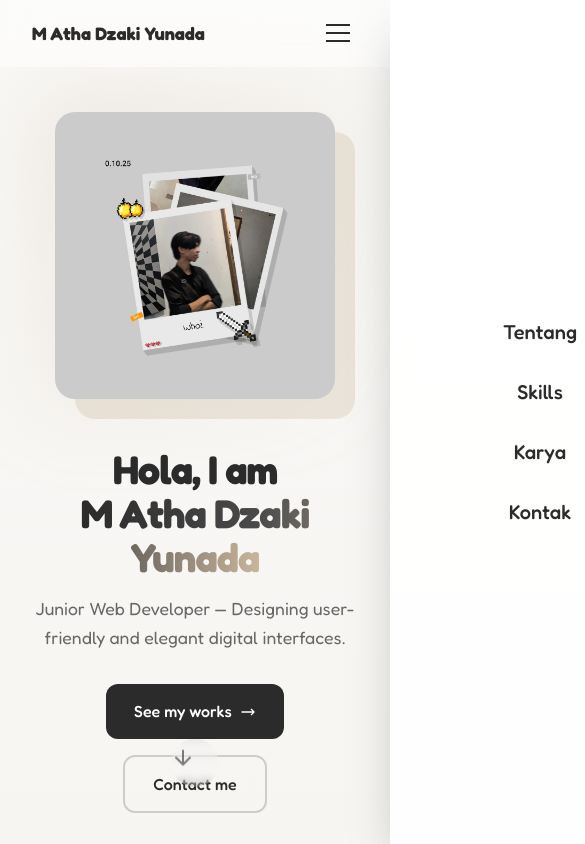
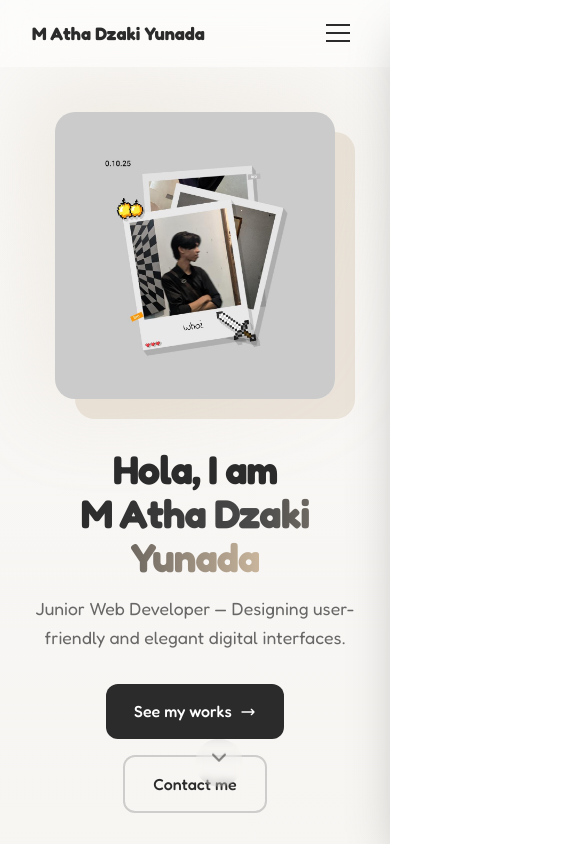
Before and after one commit to Thaakie/mathadzakiyunada, a React (Create React App) app: page / in a window 390 px wide. Shown: the top 844 px of the page, 585 px wide, since content can reach past the window. Built offline with nearby package versions, Linux system fonts and the light colour scheme.

Commit message:
fixing svg and overflowing content

```diff
--- a/src/animations.js
+++ b/src/animations.js
@@ -13,7 +13,7 @@ const config = {
   ease: {
     smooth: "power2.out",
     elastic: "elastic.out(1, 0.5)",
-    bounce: "back.out(1.7)",
+    bounce: "back.out(1.0)",
   },
   stagger: 0.1,
 };
--- a/src/components/Header.jsx
+++ b/src/components/Header.jsx
@@ -1,4 +1,4 @@
-import React, { useState, useEffect } from 'react';
+import React, { useState, useEffect } from "react";
 
 const Header = () => {
   const [isActive, setIsActive] = useState(false);
@@ -12,40 +12,53 @@ const Header = () => {
     setIsActive(false);
   };
 
+  // 1. Handle Scroll Header
   useEffect(() => {
     const handleScroll = () => {
       setIsScrolled(window.scrollY > 50);
     };
 
-    window.addEventListener('scroll', handleScroll);
-    return () => window.removeEventListener('scroll', handleScroll);
+    window.addEventListener("scroll", handleScroll);
+    return () => window.removeEventListener("scroll", handleScroll);
   }, []);
+
+  // 2. FIX UTAMA: Kunci Scroll
+  useEffect(() => {
+    // Kunci Horizontal Scroll SELAMANYA (Fix masalah "jebol" ke kanan)
+    document.body.style.overflowX = "hidden";
+
+    // Kunci Vertical Scroll HANYA saat menu terbuka
+    if (isActive) {
+      document.body.style.overflowY = "hidden";
+    } else {
+      document.body.style.overflowY = "auto";
+    }
+
+    return () => {
+      document.body.style.overflowX = "auto";
+      document.body.style.overflowY = "auto";
+    };
+  }, [isActive]);
 
   return (
     <header
       className={`site-header sticky top-0 z-50 transition-all duration-500 ease-out
-        ${isScrolled
-          ? 'py-2 backdrop-blur-2xl bg-white/70 shadow-lg shadow-black/5 border-b border-white/20'
-          : 'py-0 backdrop-blur-xl bg-white/50 border-b border-transparent'
-        }`}
+        ${isScrolled ? "py-2 backdrop-blur-2xl bg-white/70 shadow-lg shadow-black/5 border-b border-white/20" : "py-0 backdrop-blur-xl bg-white/50 border-b border-transparent"}`}
       style={{
-        WebkitBackdropFilter: isScrolled ? 'blur(24px) saturate(180%)' : 'blur(16px) saturate(150%)',
-        backdropFilter: isScrolled ? 'blur(24px) saturate(180%)' : 'blur(16px) saturate(150%)',
+        WebkitBackdropFilter: isScrolled ? "blur(24px) saturate(180%)" : "blur(16px) saturate(150%)",
+        backdropFilter: isScrolled ? "blur(24px) saturate(180%)" : "blur(16px) saturate(150%)",
       }}
     >
-      <nav className="max-w-[1100px] mx-auto flex items-center justify-between py-4 px-8">
+      <nav className="w-full max-w-[1100px] mx-auto flex items-center justify-between py-4 px-8">
         {/* Brand Logo */}
-        <a
-          href="#hero"
-          className="font-bold text-lg text-[#2b2b2b] hover:text-[#c9b59c] transition-colors duration-300 no-underline"
-        >
+        <a href="#hero" className="font-bold text-lg text-[#2b2b2b] hover:text-[#c9b59c] transition-colors duration-300 no-underline z-[201] relative">
           M Atha Dzaki Yunada
         </a>
 
         {/* Desktop Navigation */}
         <ul className="hidden md:flex gap-8 list-none m-0 p-0">
-          {['About', 'Skills', 'Works', 'Contact'].map((item, index) => {
-            const href = ['#about', '#techstack', '#works', '#contact'][index];
+          {["About", "Skills", "Works", "Contact"].map((item, index) => {
+            const href = ["#about", "#techstack", "#works", "#contact"][index];
             return (
               <li key={item}>
                 <a
@@ -65,22 +78,18 @@ const Header = () => {
         </ul>
 
         {/* Mobile Hamburger Button */}
-        <button
-          className="md:hidden bg-transparent border-none cursor-pointer p-2 z-[200] relative"
-          aria-label="Menu"
-          onClick={toggleMenu}
-        >
+        <button className="md:hidden bg-transparent border-none cursor-pointer p-2 z-[200] relative" aria-label="Menu" onClick={toggleMenu}>
           <span
             className={`block w-6 h-[2px] bg-[#2b2b2b] transition-all duration-300 ease-out
-              ${isActive ? 'rotate-45 translate-y-[8px]' : ''}`}
+              ${isActive ? "rotate-45 translate-y-[8px]" : ""}`}
           />
           <span
             className={`block w-6 h-[2px] bg-[#2b2b2b] my-[6px] transition-all duration-300 ease-out
-              ${isActive ? 'opacity-0 translate-x-2' : ''}`}
+              ${isActive ? "opacity-0 translate-x-2" : ""}`}
           />
           <span
             className={`block w-6 h-[2px] bg-[#2b2b2b] transition-all duration-300 ease-out
-              ${isActive ? '-rotate-45 -translate-y-[8px]' : ''}`}
+              ${isActive ? "-rotate-45 -translate-y-[8px]" : ""}`}
           />
         </button>
       </nav>
@@ -88,24 +97,30 @@ const Header = () => {
       {/* Mobile Menu Overlay */}
       <div
         className={`md:hidden fixed inset-0 bg-black/20 backdrop-blur-sm transition-opacity duration-300 z-[150]
-          ${isActive ? 'opacity-100 pointer-events-auto' : 'opacity-0 pointer-events-none'}`}
+          ${isActive ? "opacity-100 pointer-events-auto" : "opacity-0 pointer-events-none"}`}
         onClick={closeMenu}
+        aria-hidden="true"
       />
 
-      {/* Mobile Menu Panel */}
+      {/* FIXED MOBILE MENU PANEL
+         1. Gunakan 'right-0' tetap (jangan diubah-ubah).
+         2. Gunakan 'translate-x' untuk animasi keluar masuk.
+         3. 'translate-x-full' memindahkan elemen 100% ke kanan (sembunyi),
+            tapi karena kita sudah set overflowX='hidden' di useEffect, halaman tidak akan melebar.
+      */}
       <div
-        className={`md:hidden fixed top-0 right-0 h-screen w-4/5 max-w-[300px]
-          bg-white/95 backdrop-blur-xl shadow-2xl
+        className={`md:hidden fixed top-0 right-0 h-[100dvh] w-4/5 max-w-[300px]
+          bg-white/95 backdrop-blur-xl shadow-2xl overflow-y-auto
           flex flex-col items-center justify-center gap-8
           transition-transform duration-500 ease-out z-[160]
-          ${isActive ? 'translate-x-0' : 'translate-x-full'}`}
+          ${isActive ? "translate-x-0" : "translate-x-full"}`}
         style={{
-          WebkitBackdropFilter: 'blur(20px)',
-          backdropFilter: 'blur(20px)',
+          WebkitBackdropFilter: "blur(20px)",
+          backdropFilter: "blur(20px)",
         }}
       >
-        {['Tentang', 'Skills', 'Karya', 'Kontak'].map((item, index) => {
-          const href = ['#about', '#techstack', '#works', '#contact'][index];
+        {["Tentang", "Skills", "Karya", "Kontak"].map((item, index) => {
+          const href = ["#about", "#techstack", "#works", "#contact"][index];
           return (
             <a
               key={item}
--- a/src/components/Hero.jsx
+++ b/src/components/Hero.jsx
@@ -7,14 +7,11 @@ const Hero = () => {
         {/* Hero Text */}
         <div className="hero-text order-2 md:order-1 text-center md:text-left">
           <h1 className="title text-4xl md:text-5xl lg:text-6xl font-bold mb-6 leading-tight">
-            Hola, I am<br />
-            <span className="bg-gradient-to-r from-[#2b2b2b] via-[#4a4a4a] to-[#c9b59c] bg-clip-text text-transparent">
-              M Atha Dzaki Yunada
-            </span>
+            Hola, I am
+            <br />
+            <span className="bg-gradient-to-r from-[#2b2b2b] via-[#4a4a4a] to-[#c9b59c] bg-clip-text text-transparent">M Atha Dzaki Yunada</span>
           </h1>
-          <p className="subtitle text-lg md:text-xl text-[#2b2b2b]/70 leading-relaxed mb-8 max-w-lg mx-auto md:mx-0">
-            Junior Web Developer — Designing user-friendly and elegant digital interfaces.
-          </p>
+          <p className="subtitle text-lg md:text-xl text-[#2b2b2b]/70 leading-relaxed mb-8 max-w-lg mx-auto md:mx-0">Junior Web Developer — Designing user-friendly and elegant digital interfaces.</p>
           <div className="hero-buttons flex flex-wrap gap-4 justify-center md:justify-start">
             <a
               className="inline-flex items-center gap-2 bg-[#2b2b2b] text-white px-7 py-3.5 rounded-xl
@@ -24,12 +21,7 @@ const Hero = () => {
               href="#works"
             >
               See my works
-              <svg
-                className="w-4 h-4 transition-transform duration-300 group-hover:translate-x-1"
-                fill="none"
-                stroke="currentColor"
-                viewBox="0 0 24 24"
-              >
+              <svg className="w-4 h-4 transition-transform duration-300 group-hover:translate-x-1" fill="none" stroke="currentColor" viewBox="0 0 24 24">
                 <path strokeLinecap="round" strokeLinejoin="round" strokeWidth={2} d="M17 8l4 4m0 0l-4 4m4-4H3" />
               </svg>
             </a>
@@ -64,28 +56,18 @@ const Hero = () => {
 
       {/* Scroll Down Button */}
       <button
-        onClick={() => document.getElementById('about')?.scrollIntoView({ behavior: 'smooth' })}
+        onClick={() => document.getElementById("about")?.scrollIntoView({ behavior: "smooth" })}
         className="scroll-down absolute bottom-8 left-1/2 -translate-x-1/2
           p-3 rounded-full bg-white/50 backdrop-blur-sm border border-white/30
           transition-all duration-300 hover:bg-white/80 hover:scale-110
           focus:outline-none focus:ring-2 focus:ring-[#c9b59c]"
         aria-label="Scroll ke bawah"
       >
-        <svg
-          width="24"
-          height="24"
-          viewBox="0 0 24 24"
-          fill="none"
-          stroke="currentColor"
-          className="text-[#2b2b2b] animate-bounce"
-        >
-          <path
-            d="M12 5v14M19 12l-7 7-7-7"
-            strokeWidth="2"
-            strokeLinecap="round"
-            strokeLinejoin="round"
-          />
-        </svg>
+        <span className="flex justify-center items-center animate-bounce">
+          <svg xmlns="http://www.w3.org/2000/svg" viewBox="0 0 24 24" fill="none" stroke="currentColor" strokeWidth="2" strokeLinecap="round" strokeLinejoin="round" className="w-6 h-6 text-[#2b2b2b]">
+            <path d="M6 9l6 6 6-6" />
+          </svg>
+        </span>
       </button>
     </section>
   );
--- a/src/style.css
+++ b/src/style.css
@@ -32,6 +32,8 @@
 html {
   scroll-behavior: smooth;
   height: 100%;
+  overflow-x: hidden;
+  max-width: 100%;
 }
 
 body {
@@ -98,7 +100,7 @@ body {
 }
 
 .nav-link::after {
-  content: '';
+  content: "";
   position: absolute;
   bottom: -4px;
   left: 0;
@@ -162,18 +164,13 @@ body {
 }
 
 .btn::before {
-  content: '';
+  content: "";
   position: absolute;
   top: 0;
   left: -100%;
   width: 100%;
   height: 100%;
-  background: linear-gradient(
-    120deg,
-    transparent,
-    rgba(255, 255, 255, 0.2),
-    transparent
-  );
+  background: linear-gradient(120deg, transparent, rgba(255, 255, 255, 0.2), transparent);
   transition: left var(--transition-slow) var(--ease-smooth);
 }
 
@@ -218,14 +215,18 @@ body {
 }
 
 @keyframes bounce {
-  0%, 20%, 50%, 80%, 100% {
-    transform: translateX(-50%) translateY(0);
+  0%,
+  20%,
+  50%,
+  80%,
+  100% {
+    transform: translateY(0);
   }
   40% {
-    transform: translateX(-50%) translateY(-12px);
+    transform: translateY(-12px);
   }
   60% {
-    transform: translateX(-50%) translateY(-6px);
+    transform: translateY(-6px);
   }
 }
 
@@ -387,11 +388,7 @@ body {
 .card-overlay {
   position: absolute;
   inset: 0;
-  background: linear-gradient(
-    to top,
-    rgba(0, 0, 0, 0.4),
-    rgba(0, 0, 0, 0.1)
-  );
+  background: linear-gradient(to top, rgba(0, 0, 0, 0.4), rgba(0, 0, 0, 0.1));
   display: flex;
   align-items: center;
   justify-content: center;
@@ -560,6 +557,8 @@ textarea::placeholder {
 }
 
 .hamburger .bar {
+  overflow-x: hidden;
+  max-width: 100%;
   display: block;
   width: 22px;
   height: 2px;
@@ -655,7 +654,8 @@ textarea::placeholder {
 }
 
 @keyframes float {
-  0%, 100% {
+  0%,
+  100% {
     transform: translateY(0);
   }
   50% {
@@ -664,7 +664,8 @@ textarea::placeholder {
 }
 
 @keyframes pulse {
-  0%, 100% {
+  0%,
+  100% {
     opacity: 1;
   }
   50% {
```
